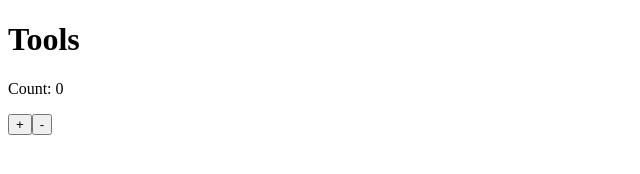
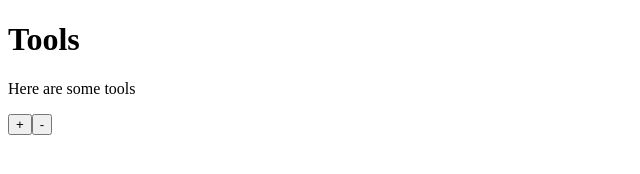
Before and after one commit to mdfortino/a11y-site, a Gatsby site: page /tools in a window 1280 px wide. Shown: the full height of the page, 0-640 px from the left. Built offline with nearby package versions, Linux system fonts and the light colour scheme; Gatsby itself is replaced by a stand-in of ours.

Commit message:
test pre-push

```diff
--- a/src/pages/tools.js
+++ b/src/pages/tools.js
@@ -8,7 +8,7 @@
         return(
           <div>
             <h1>Tools</h1>
-            <p>Count: {this.state.count}</p>
+            <p>Here are some tools</p>
             <button onClick={() => this.setState({count: this.state.count + 1})}>+</button>
             <button onClick={() => this.setState({count: this.state.count - 1})}>-</button>
           </div>
```
